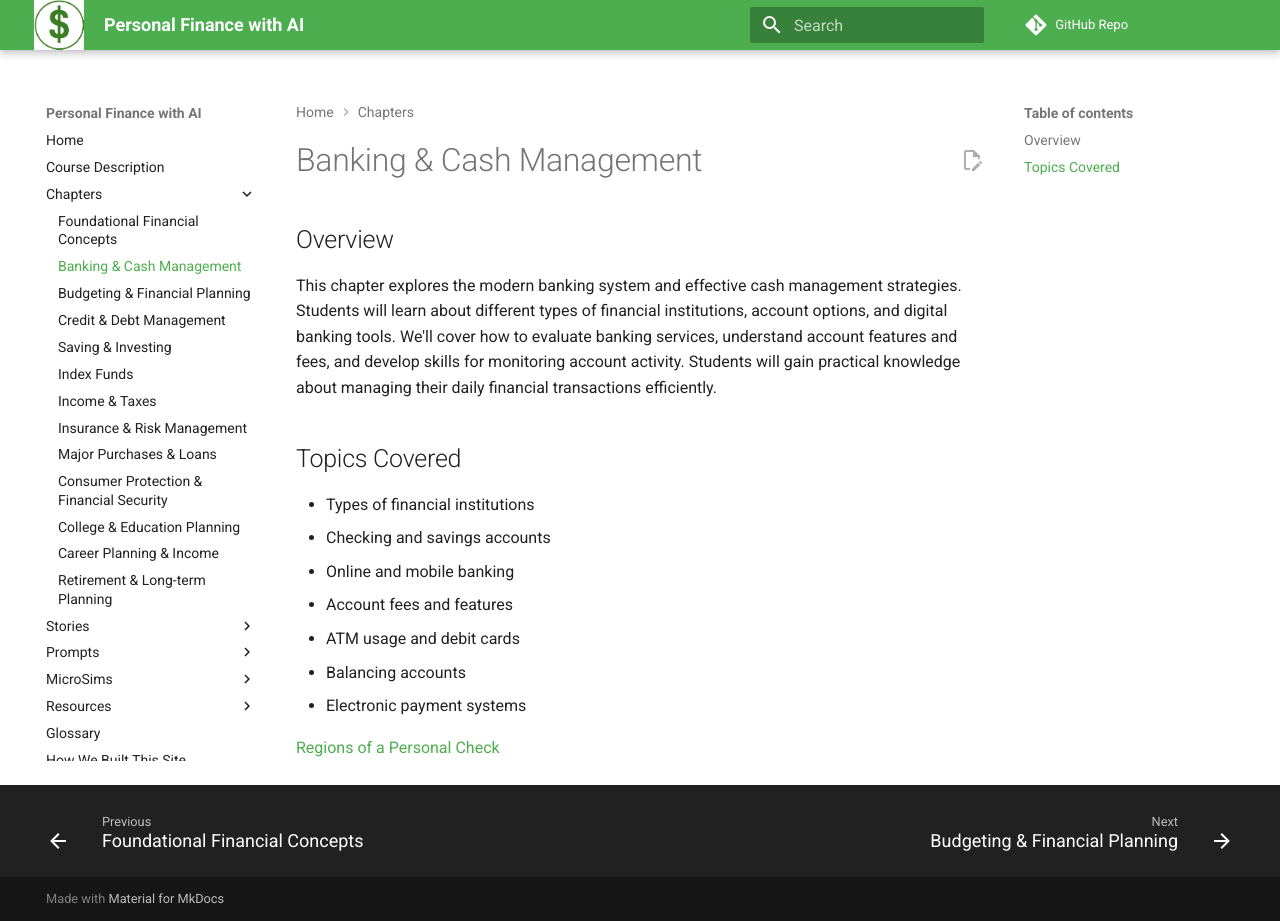
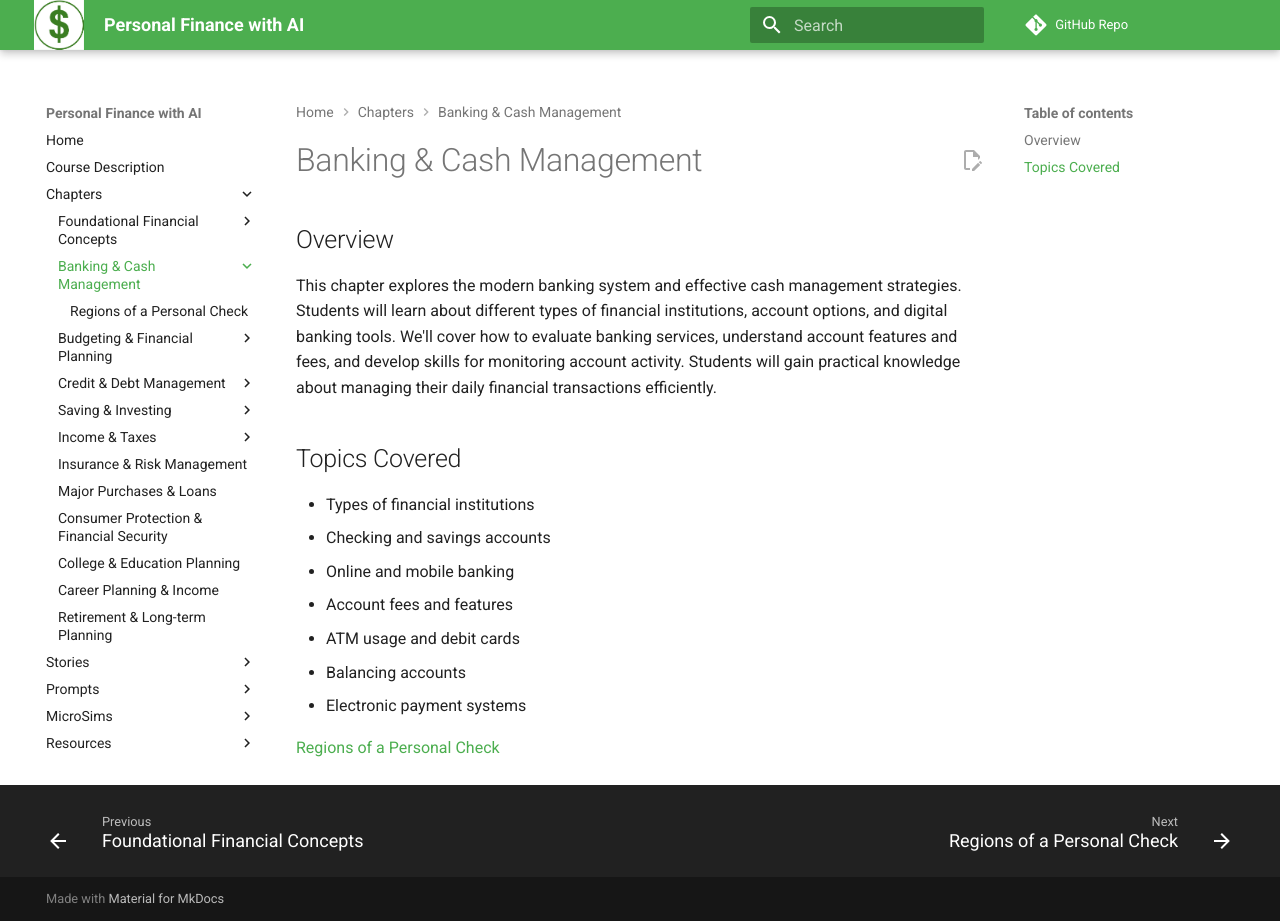
Before and after one commit to dmccreary/finance-for-life, an MkDocs documentation site: the page built from docs/chapters/02-banking-and-cash-management/index.md, in a window 1280 px wide and 921 px high. Built offline with MkDocs 1.6.1 and Material for MkDocs 9.7.7, drawn with Linux system fonts in a browser that asks for light colours; comment, search, counter and statistics services are not loaded.

Commit message:
updating content

```diff
--- a/mkdocs.yml
+++ b/mkdocs.yml
@@ -11,13 +11,20 @@ nav:
   - Course Description: course-description.md
   - Chapters:
     - Introduction: chapters/index.md
-    - chapters/01-foundational-financial-concepts/index.md
-    - chapters/02-banking-and-cash-management/index.md
-    - chapters/03-budgeting-and-financial-planning/index.md
-    - chapters/04-credit-and-debt-management/index.md
-    - chapters/05-saving-and-investing/index.md
-    - Index Funds: chapters/05-saving-and-investing/index-funds.md
-    - chapters/06-income-and-taxes/index.md
+    - Foundational Financial Concepts:
+      - chapters/01-foundational-financial-concepts/index.md
+    - Banking & Cash Management:
+      - chapters/02-banking-and-cash-management/index.md
+      - chapters/02-banking-and-cash-management/regions-of-a-personal-check.md
+    - Budgeting & Financial Planning:
+      - chapters/03-budgeting-and-financial-planning/index.md
+    - Credit & Debt Management:
+      - chapters/04-credit-and-debt-management/index.md
+    - Saving & Investing:
+      - chapters/05-saving-and-investing/index.md
+      - Index Funds: chapters/05-saving-and-investing/index-funds.md
+    - Income & Taxes:
+      - chapters/06-income-and-taxes/index.md
     - chapters/07-insurance-and-risk-management/index.md
     - chapters/08-major-purchases-and-loans/index.md
     - chapters/09-consumer-protection-and-financial-security/index.md
```
